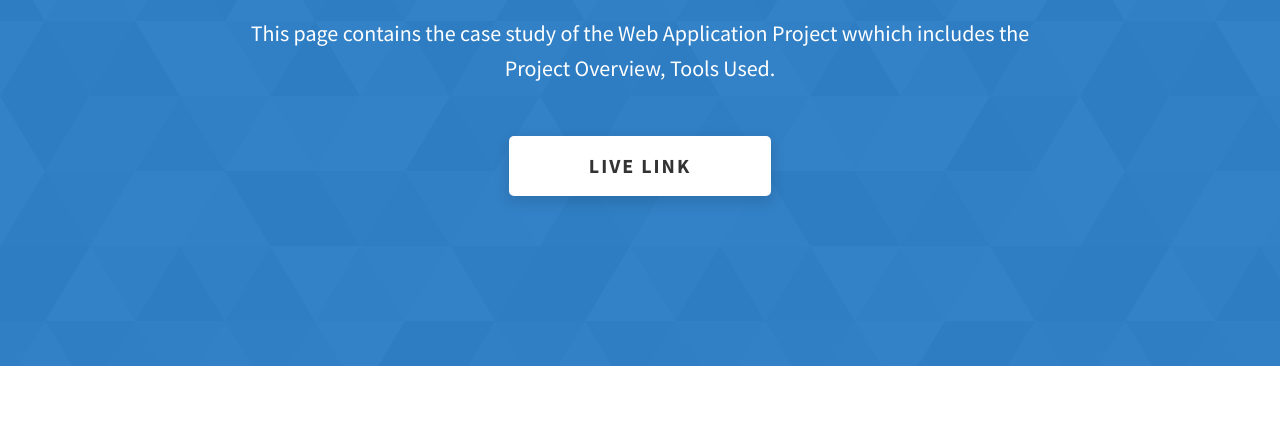
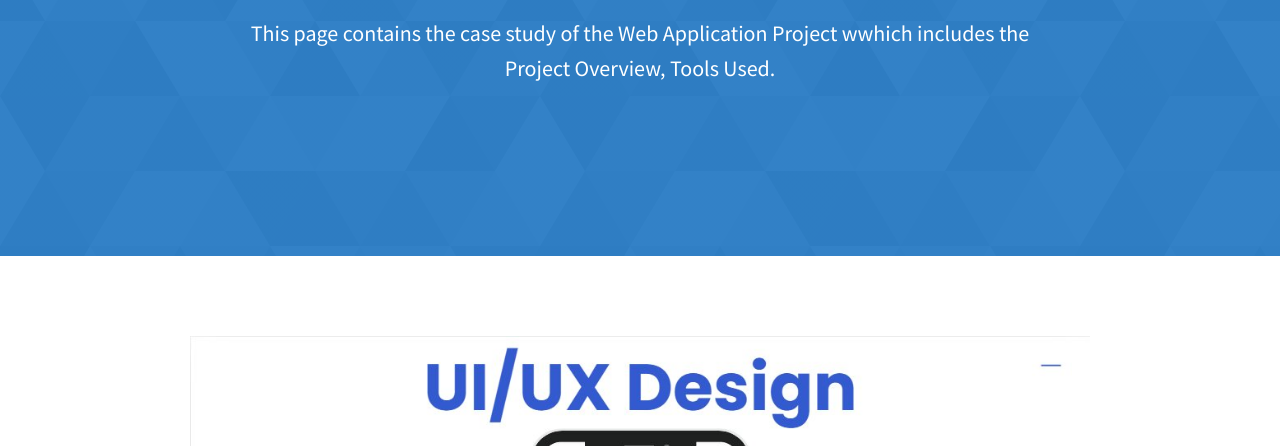
Before and after one commit to clycly073001/Cly-Portfolio, a website: page project-3.html in a window 1280 px wide. Shown: the part 354-800 px from the top of the page. Drawn offline with Linux system fonts and the light colour scheme.

Commit message:
Update project-3.html

```diff
--- a/project-3.html
+++ b/project-3.html
@@ -91,9 +91,7 @@
             Project Overview, Tools Used.
           </p>
         </div>
-        <div class="project-cs-hero__cta">
-          <a href="#" class="btn btn--bg" target="_blank">Live Link</a>
-        </div>
+
       </div>
     </section>
     <section class="project-details">
```
